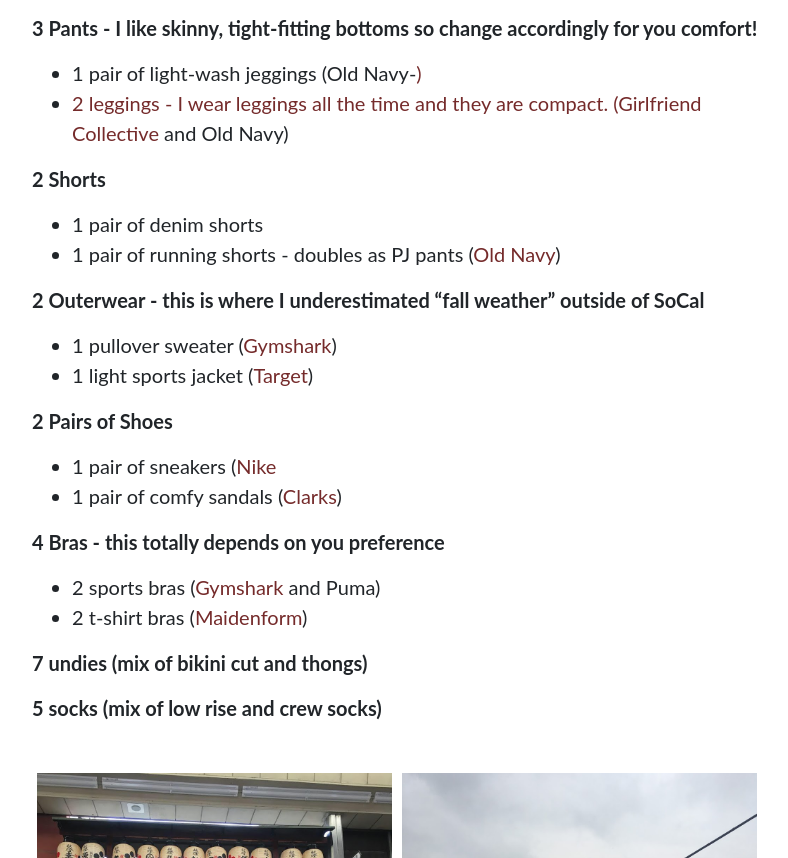
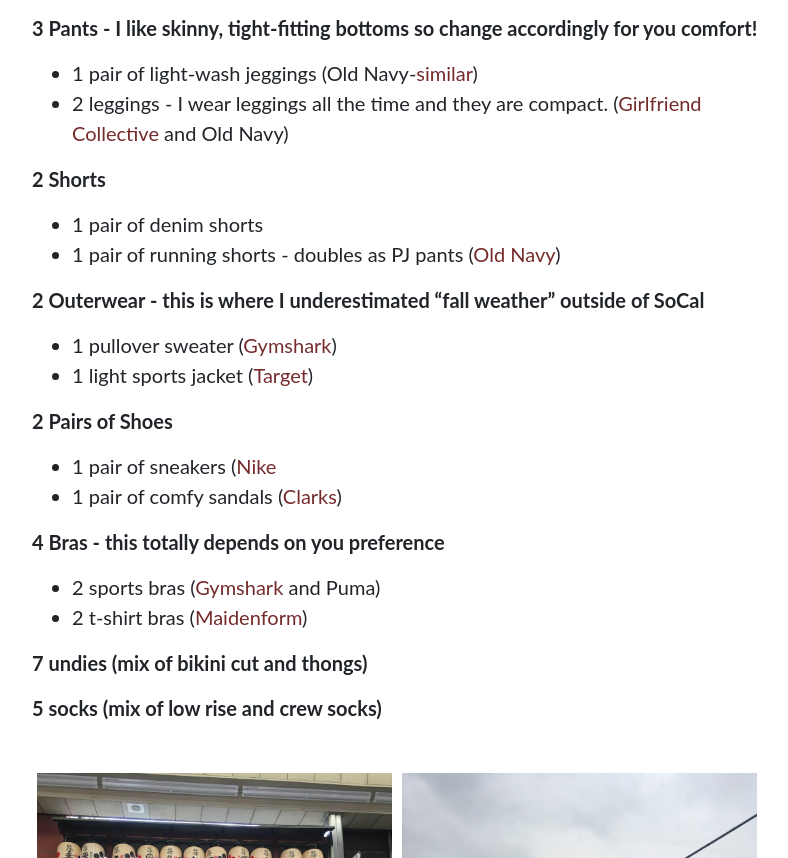
Before and after one commit to gthipati/hinageshi, a website: page posts/01_packing.html in a window 1280 px wide. Shown: the part 2147-3005 px from the top of the page, without its empty margins (243-1031 px from the left). Drawn offline with nearby package versions, Linux system fonts and the light colour scheme.

Commit message:
Add files via upload

```diff
--- a/posts/01_packing.html
+++ b/posts/01_packing.html
@@ -13,7 +13,7 @@
   <meta property="og:type" content="article" />
   <meta property="og:title" content="Compact 5-Week Female Packing List" />
   <meta property="og:description" content="Packing for Thailand, Taiwan, Japan, and Korea in a duffel and a day backpack." />
-  <meta property="og:image" content="../img/01_packing.JPG" />
+  <meta property="og:image" content=".https://gthipati.github.io/hinageshi/img/01_packing.JPG" />
   <meta property="fb:app_id" content="619296438562465" />
 
   <title>hinageshi</title>
@@ -122,7 +122,7 @@
             </ul>
             <p><b>3 Pants - I like skinny, tight-fitting bottoms so change accordingly for you comfort!</b></p>
             <ul>
-              <li>1 pair of light-wash jeggings (Old Navy-<a href="https://oldnavy.gap.com/browse/product.do?pid=393961002&cid=85732&pcid=85729&grid=productSearch_14_35_1#pdp-page-content"similar</a>)</li>
+              <li>1 pair of light-wash jeggings (Old Navy-<a href="https://oldnavy.gap.com/browse/product.do?pid=393961002&cid=85732&pcid=85729&grid=productSearch_14_35_1#pdp-page-content">similar</a>)</li>
               <li>2 leggings - I wear leggings all the time and they are compact. (<a href="https://www.girlfriend.com/collections/leggings/products/black-compressive-high-rise-legging">Girlfriend Collective</a> and Old Navy)</li>
             </ul>
             <p><b>2 Shorts</b></p>
```
